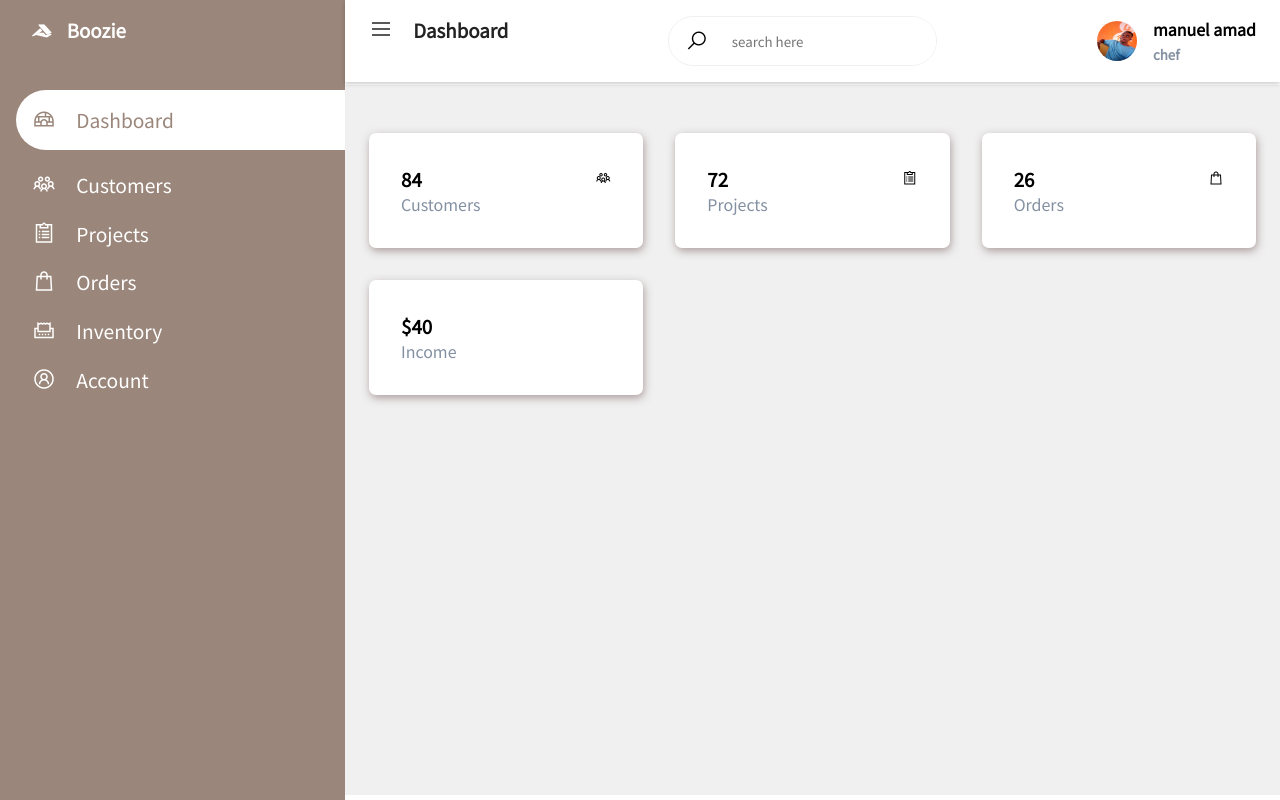
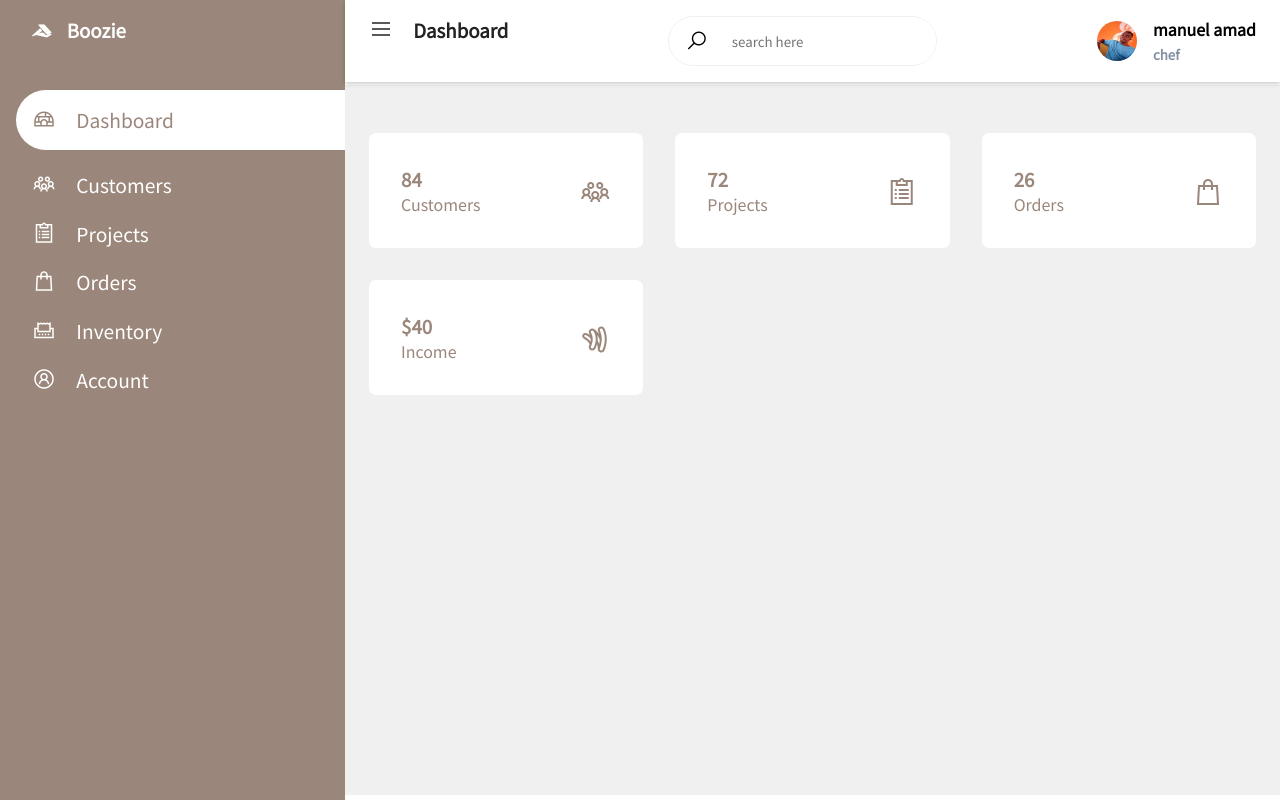
Before and after one commit to chimdie/admin_dashboard, a plain HTML site: page index.html in a window 1280 px wide. Drawn offline with nearby package versions, Linux system fonts and the light colour scheme.

Commit message:
coming with it...

```diff
--- a/index.html
+++ b/index.html
@@ -15,7 +15,7 @@
     <div>
       <div class="sidebar">
         <div class="sidebar-brand">
-          <h3><span class="lab la-accusoft"></span>Boozie</h3>
+          <a href="#"><h3><span class="lab la-accusoft"></span>Boozie</h3></a>
         </div>
 
         <div class="sidebar-menu">
@@ -115,7 +115,7 @@
                 <span>Income</span>
               </div>
               <div>
-                <span class="las la-google-wallet"></span>
+                <span class="lab la-google-wallet"></span>
               </div>
             </div>
           </div>
--- a/style.css
+++ b/style.css
@@ -28,6 +28,10 @@
 .sidebar-brand{
     height: 90px;
     padding: 1rem 0rem 1rem 2rem;
+    /* color: #fff; */
+}
+
+.sidebar-brand a{
     color: #fff;
 }
 
@@ -145,9 +149,27 @@ main{
     background: #fff;
     padding: 2rem;
     border-radius: 7px;
-    box-shadow: 1px 3px 9px 0px rgba(151,132,132,0.76);
+    /* box-shadow: 1px 3px 4px 0px rgba(151,132,132,0.76); */
+    color: var(--main);
 }
 
-.card-single h3 + span{
+/* .card-single div:first-child span{
     color: var(--grey);
+} */
+
+.card-single div:last-child span{
+    font-size: 2rem;
+    color: var(--main);
+    padding-top: .70rem;
+    color: var(--main);
 }
+
+/* .card-single:last-child{
+    background-color: var(--main);
+} */
+
+/* .card-single:last-child h3,
+.card-single:last-child div:first-child span,
+.card-single:last-child div:last-child span{
+    color: #fff
+} */
```
